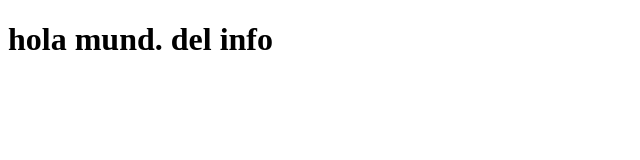
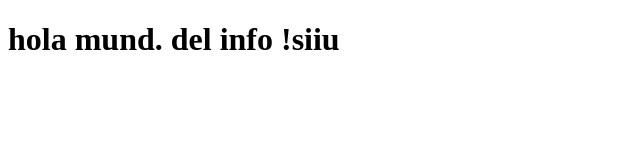
Before and after one commit to ingLeandro10-max/ejemplo, a plain HTML site: page app/index.html in a window 1280 px wide. Shown: the whole page, without its empty margins (0-640 px from the left). Drawn offline with Linux system fonts and the light colour scheme.

Commit message:
tercer commit

```diff
--- a/app/index.html
+++ b/app/index.html
@@ -6,6 +6,6 @@
     <title>primer despliege</title>
 </head>
 <body>
-    <h1>hola mund. del info</h1>
+    <h1>hola mund. del info !siiu </h1>
 </body>
 </html>
```
